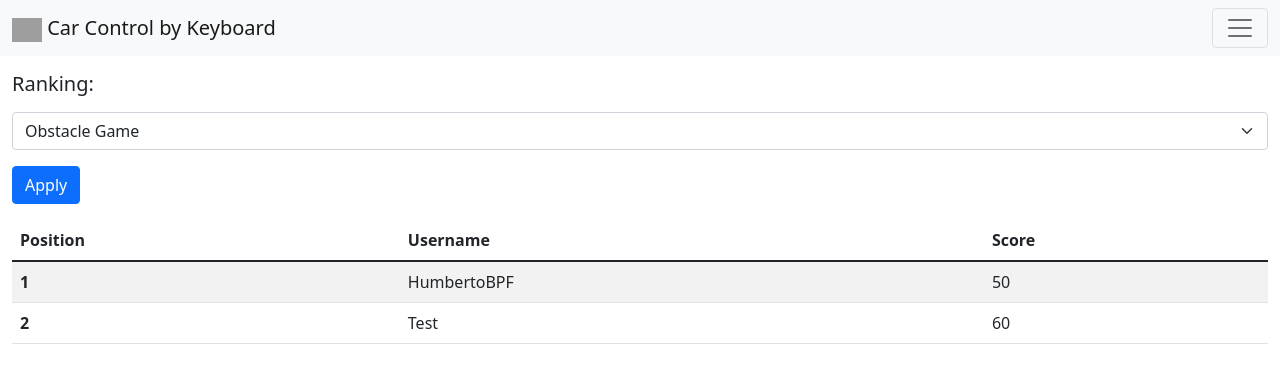
After one commit to HumbertoBPF/car-controlling-web, a Django app: page /rankings in a window 1280 px wide. The commit adds this page. Shown: the top 383 px of the page. Run offline with Django 4.2, Linux system fonts and the light colour scheme; data comes from the database, SQL or seed files in the repository; grey boxes are pictures that could not be loaded.

Commit message:
:sparkles:[feature] implementing rankings page:sparkles:

```diff
--- a/application/templates/base.html
+++ b/application/templates/base.html
@@ -34,7 +34,7 @@
                         <a class="nav-link active" aria-current="page" href="{% url 'dashboard' %}">Home</a>
                     </li>
                     <li class="nav-item">
-                        <a class="nav-link" href="#">Rankings</a>
+                        <a class="nav-link" href="{% url 'rankings' %}">Rankings</a>
                     </li>
                     <li class="nav-item dropdown">
                         <a class="nav-link dropdown-toggle" href="#" id="navbarDropdownMenuLink" role="button" data-bs-toggle="dropdown" aria-expanded="false">
--- /dev/null
+++ b/application/templates/rankings.html
@@ -0,0 +1,41 @@
+{% extends 'base.html' %}
+{% load static %}
+{% block content %}
+
+<section class="container-fluid">
+    <h5 class="mb-3">Ranking:</h5>
+
+    <form action="{% url 'rankings' %}" method="GET">
+        <select class="form-select mb-3" name="game">
+            {% for game in games %}
+                {% if game == selected_game %}
+                    <option value="{{game.game_tag}}" selected>{{game.game_name}}</option>
+                {% else %}
+                    <option value="{{game.game_tag}}">{{game.game_name}}</option>
+                {% endif%}
+            {% endfor %}
+        </select>
+        <button type="submit" class="btn btn-primary mb-3">Apply</button>
+    </form>
+
+    <table class="table table-striped">
+        <thead>
+            <tr>
+              <th scope="col">Position</th>
+              <th scope="col">Username</th>
+              <th scope="col">Score</th>
+            </tr>
+        </thead>
+        <tbody>
+            {% for score in scores %}
+                <tr>
+                    <th scope="row">{{forloop.counter}}</th>
+                    <td>{{score.user__username}}</td>
+                    <td>{{score.score}}</td>
+                </tr>
+            {% endfor %}
+        </tbody>
+    </table>
+</section>
+
+{% endblock %}
--- a/carcontrollerserver/urls.py
+++ b/carcontrollerserver/urls.py
@@ -9,6 +9,7 @@ urlpatterns = [
     path('account/signup', views.signup, name='signup'),
     path('account/login', views.login, name='login'),
     path('account/logout', views.logout, name='logout'),
+    path('rankings', views.rankings, name='rankings'),
     path('api/scores', ScoreViewSet.as_view()),
     path('api/games', GameViewSet.as_view())
 ]
--- a/carcontrollerserver/views.py
+++ b/carcontrollerserver/views.py
@@ -1,8 +1,10 @@
-from django.shortcuts import redirect, render
+from django.shortcuts import get_object_or_404, redirect, render
 from django.contrib import messages
 from application.utils import contains_parameters
 from django.contrib.auth.models import User
 from django.contrib import auth
+from django.db.models import  Min
+from carcontrollerserver.models import Game, Score
 
 # Create your views here.
 def dashboard(request):
@@ -61,3 +63,16 @@ def logout(request):
     if request.user.is_authenticated:
         auth.logout(request)
     return redirect('dashboard')
+
+def rankings(request):
+    if request.method == "GET":
+        if contains_parameters(request.GET, "game"):
+            game = get_object_or_404(Game, game_tag = request.GET.get('game'))
+        else:
+            game = Game.objects.first()
+        # Return the best score of each player for the selected game
+        scores = Score.objects.filter(game=game).values('user__username','game').annotate(score=Min('score')).order_by('score')
+        # List of all the games for the select field of the form
+        games = Game.objects.all()
+        return render(request, 'rankings.html', {'scores': scores, 'games': games, 'selected_game': game})
+    return redirect('dashboard')
```
